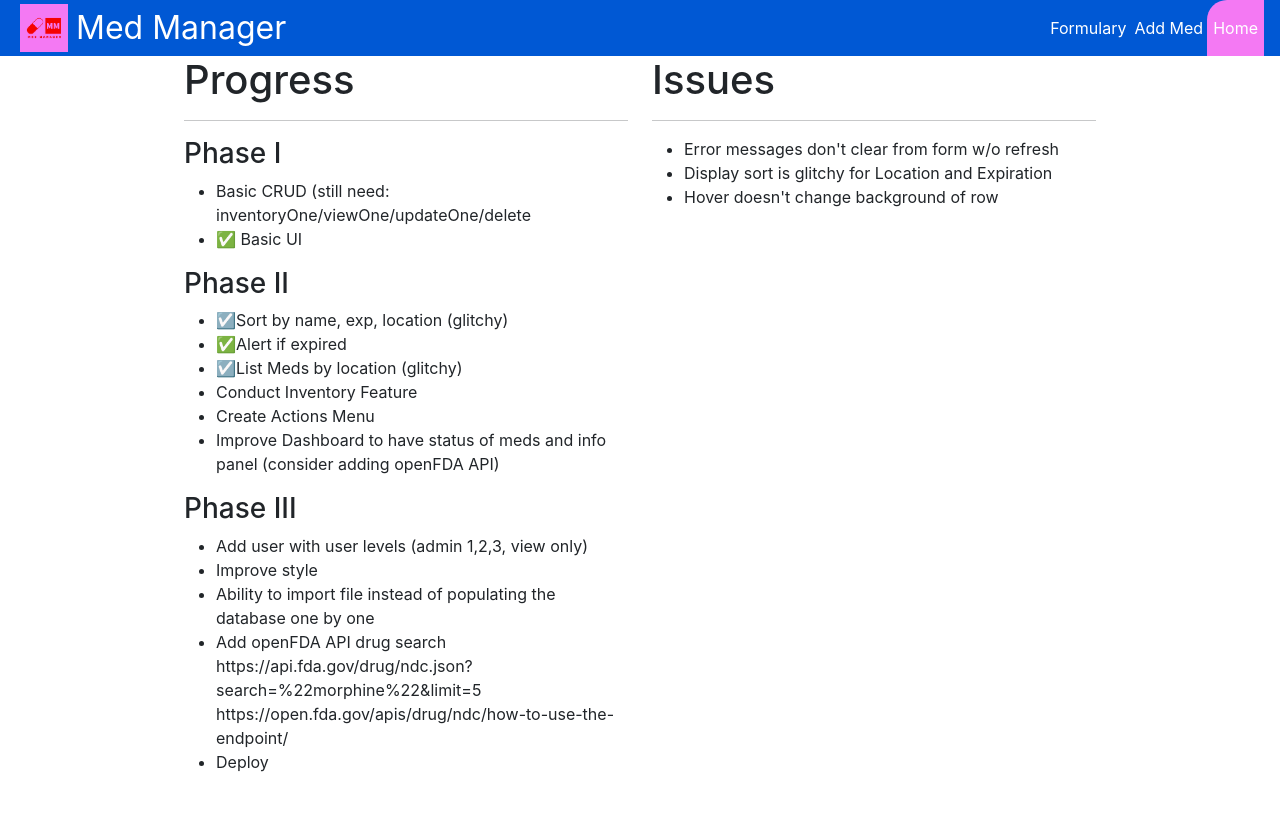
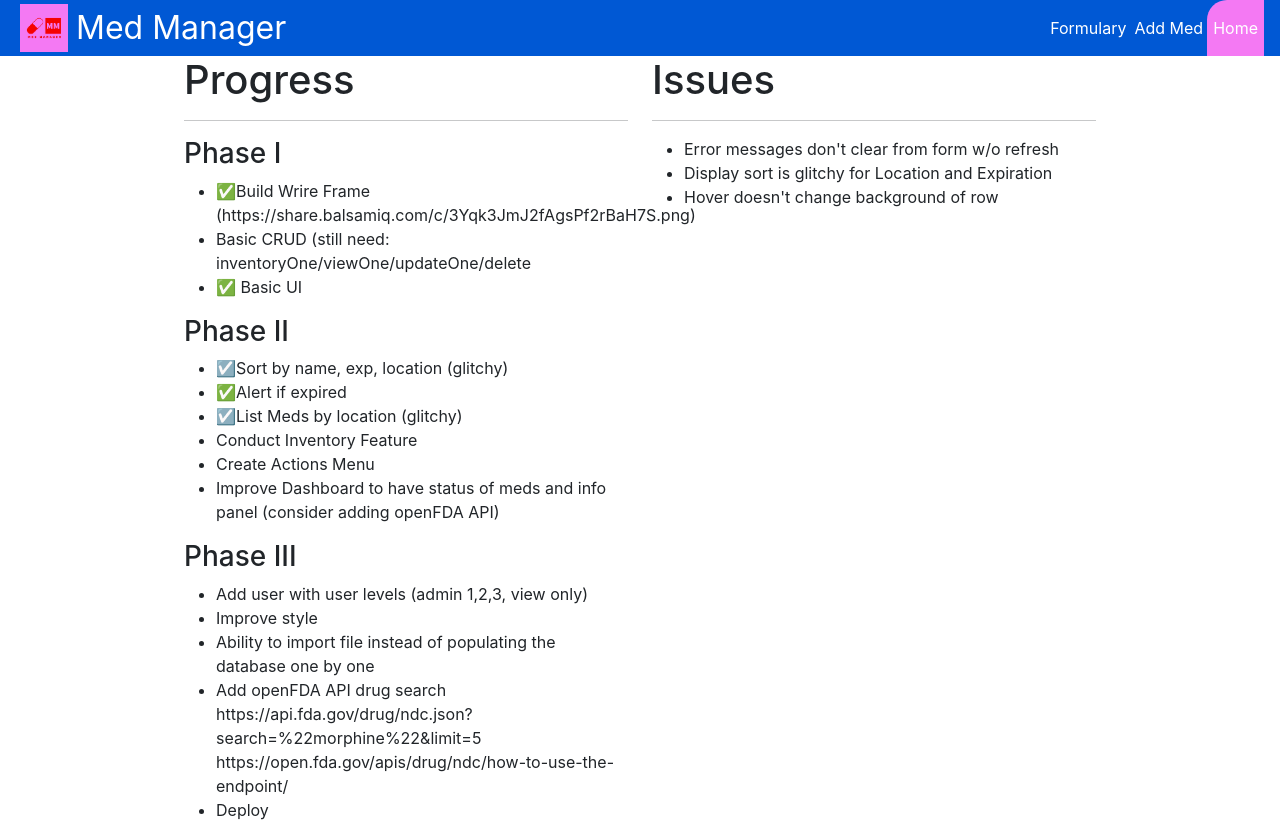
Before and after one commit to TRSCode/formularyManager, a React (Create React App) app in the folder client/: page /dashboard in a window 1280 px wide. Before the commit the page ends 800 px from the top, so only its background shows below. Built offline with nearby package versions, Linux system fonts and the light colour scheme.

Commit message:
wireframe added

```diff
--- a/client/src/components/Dashboard.jsx
+++ b/client/src/components/Dashboard.jsx
@@ -7,6 +7,7 @@ export default function Dashboard() {
                 <hr/>
                 <h3>Phase I</h3>
                 <ul>
+                    <li>✅Build Wrire Frame (https://share.balsamiq.com/c/3Yqk3JmJ2fAgsPf2rBaH7S.png)</li>
                     <li>Basic CRUD (still need: inventoryOne/viewOne/updateOne/delete</li>
                     <li>✅ Basic UI</li>
                 </ul>
```
Also changed, not shown: 1 other file (tests, documents, lock files or other folders).
